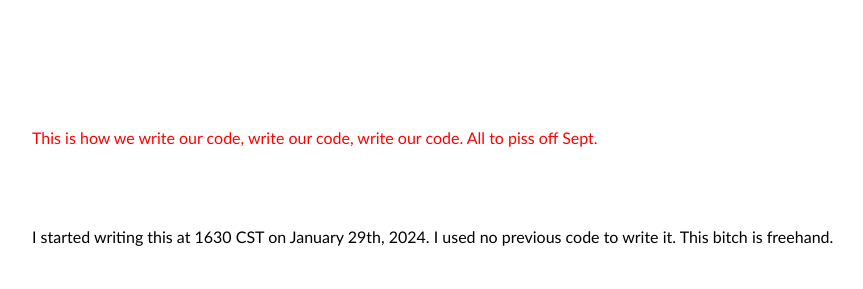
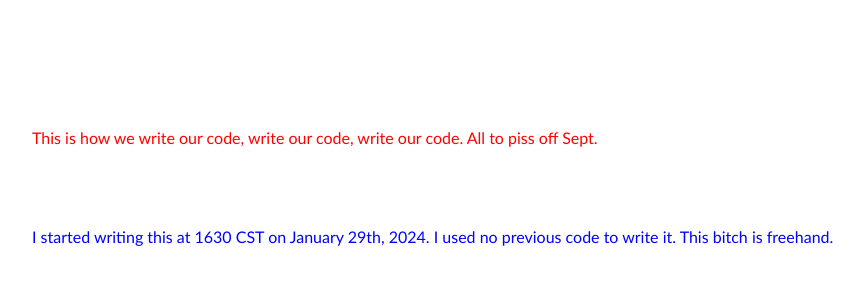
Before and after one commit to Axelpanic/makingfunofsept, a plain HTML site: page index.html in a window 1280 px wide. Shown: the whole page, without its empty margins (96-959 px from the left). Drawn offline with Linux system fonts and the light colour scheme.

Commit message:
Update style.css

```diff
--- a/style.css
+++ b/style.css
@@ -9,4 +9,5 @@ padding:40px;
 }
 
 .joketwo {
-  color:blue:}
+  color:blue;
+}
```
